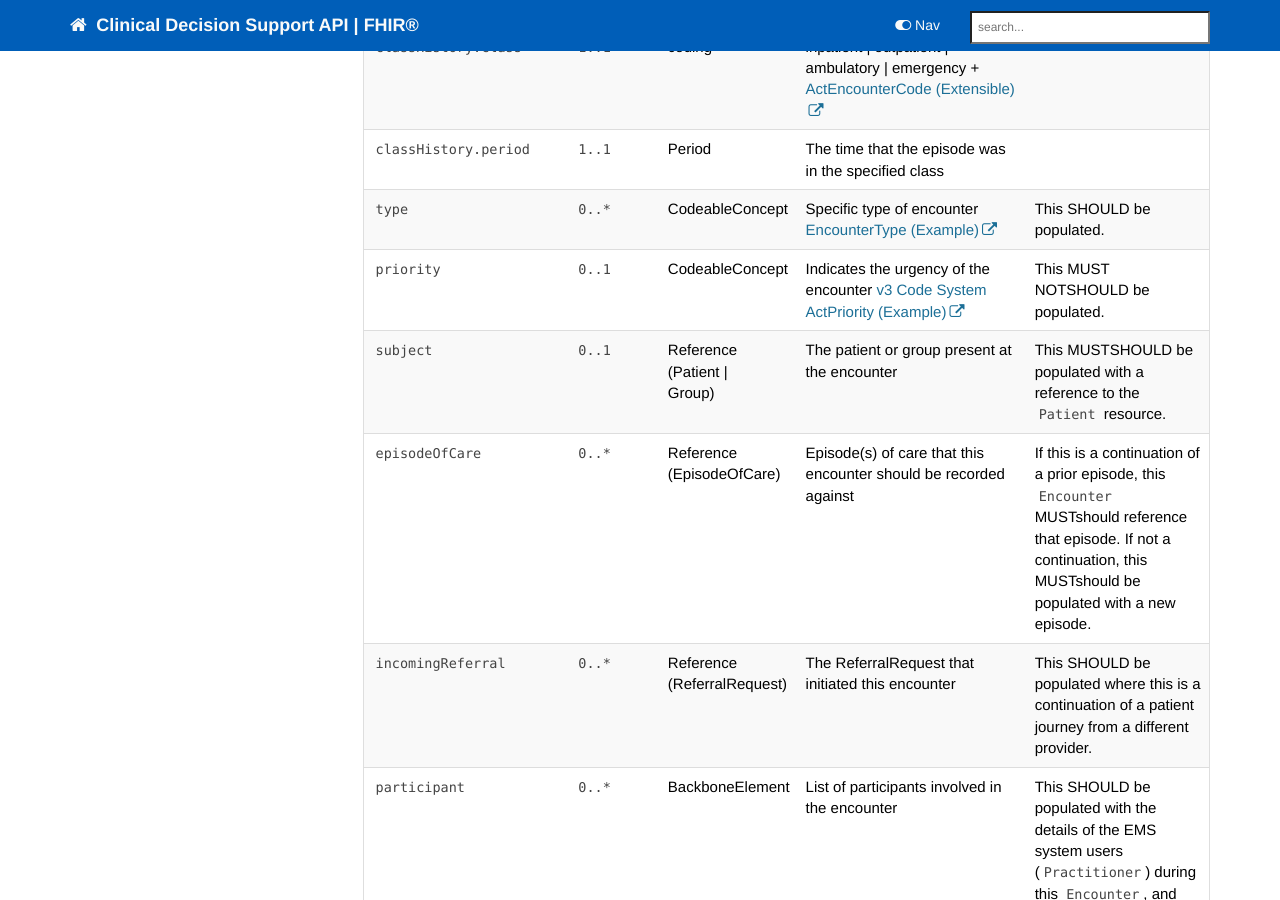
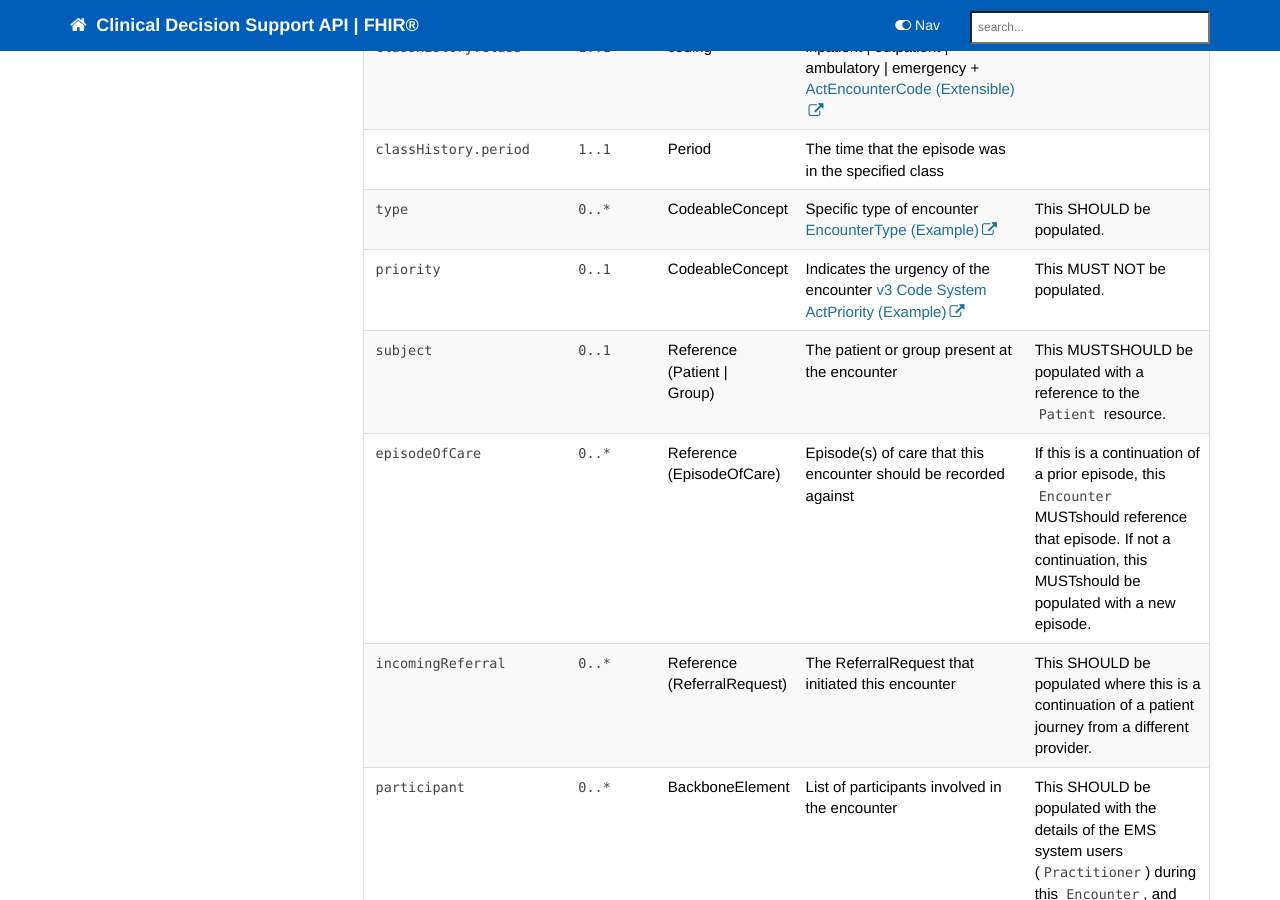
Before and after one commit to nhsconnect/FHIR-CDS, a Jekyll site: the page built from pages/explore/api_encounter.md, in a window 1280 px wide and 900 px high, scrolled down 1805 px. Built offline with Jekyll 4.4.1, drawn with Linux system fonts in a browser that asks for light colours; nearby versions of some CDN libraries; comment, search, counter and statistics services are not loaded.

Commit message:
pages/explore/api_encounter.md updated from https://stackedit.io/

```diff
--- a/pages/explore/api_encounter.md
+++ b/pages/explore/api_encounter.md
@@ -138,32 +138,32 @@ Detailed implementation guidance for an `Encounter` resource in the CDS context
 <td></td>
  </tr>
 <tr>
-  <td><code class="highlighter-rouge">classHistory.class</code></td>
-      <td><code class="highlighter-rouge">1..1</code></td>
+  <td><code>classHistory.class</code></td>
+      <td><code>1..1</code></td>
     <td>coding</td>
     <td>inpatient | outpatient | ambulatory | emergency + <a href="https://www.hl7.org/fhir/stu3/v3/ActEncounterCode/vs.html">ActEncounterCode (Extensible)</a></td>
 <td></td>
  </tr>
 <tr>
-  <td><code class="highlighter-rouge">classHistory.period</code></td>
-      <td><code class="highlighter-rouge">1..1</code></td>
+  <td><code>classHistory.period</code></td>
+      <td><code>1..1</code></td>
     <td>Period</td>
     <td>The time that the episode was in the specified class</td>
 <td></td>
  </tr>
 <tr>
-  <td><code class="highlighter-rouge">type</code></td>
-      <td><code class="highlighter-rouge">0..*</code></td>
+  <td><code>type</code></td>
+      <td><code>0..*</code></td>
    <td>CodeableConcept</td>
     <td>Specific type of encounter <a href="https://www.hl7.org/fhir/stu3/valueset-encounter-type.html">EncounterType (Example)</a></td>
 <td>This SHOULD be populated.</td>
 </tr>
 <tr>
-  <td><code class="highlighter-rouge">priority</code></td>
-      <td><code class="highlighter-rouge">0..1</code></td>
+  <td><code>priority</code></td>
+      <td><code>0..1</code></td>
     <td>CodeableConcept</td>
     <td>Indicates the urgency of the encounter <a href="https://www.hl7.org/fhir/stu3/v3/ActPriority/vs.html">v3 Code System ActPriority (Example)</a></td>
-<td>This MUST NOTSHOULD be populated.</td>
+<td>This MUST NOT be populated.</td>
  </tr>
 <tr>
   <td><code class="highlighter-rouge">subject</code></td>
```
Also changed, not shown: other parts of pages/explore/api_encounter.md (+4 -4 lines).
